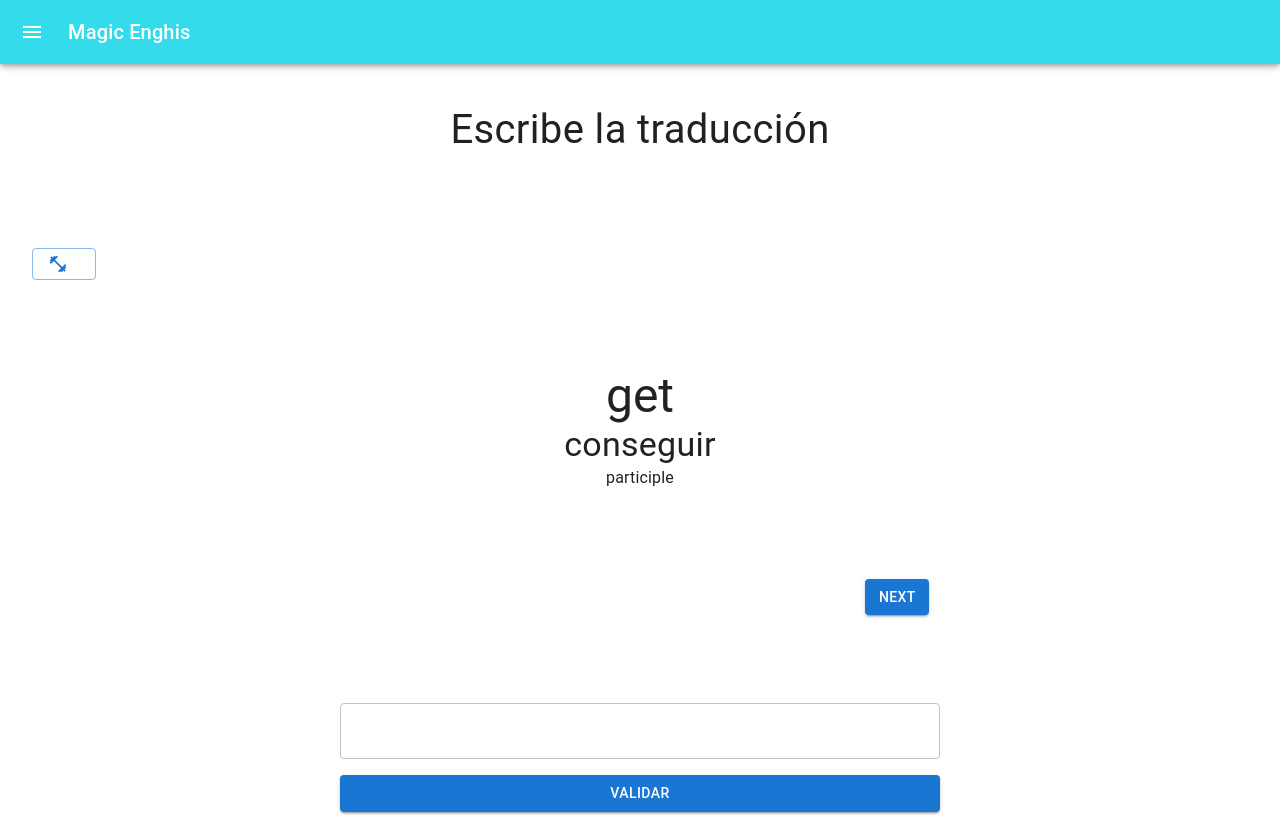
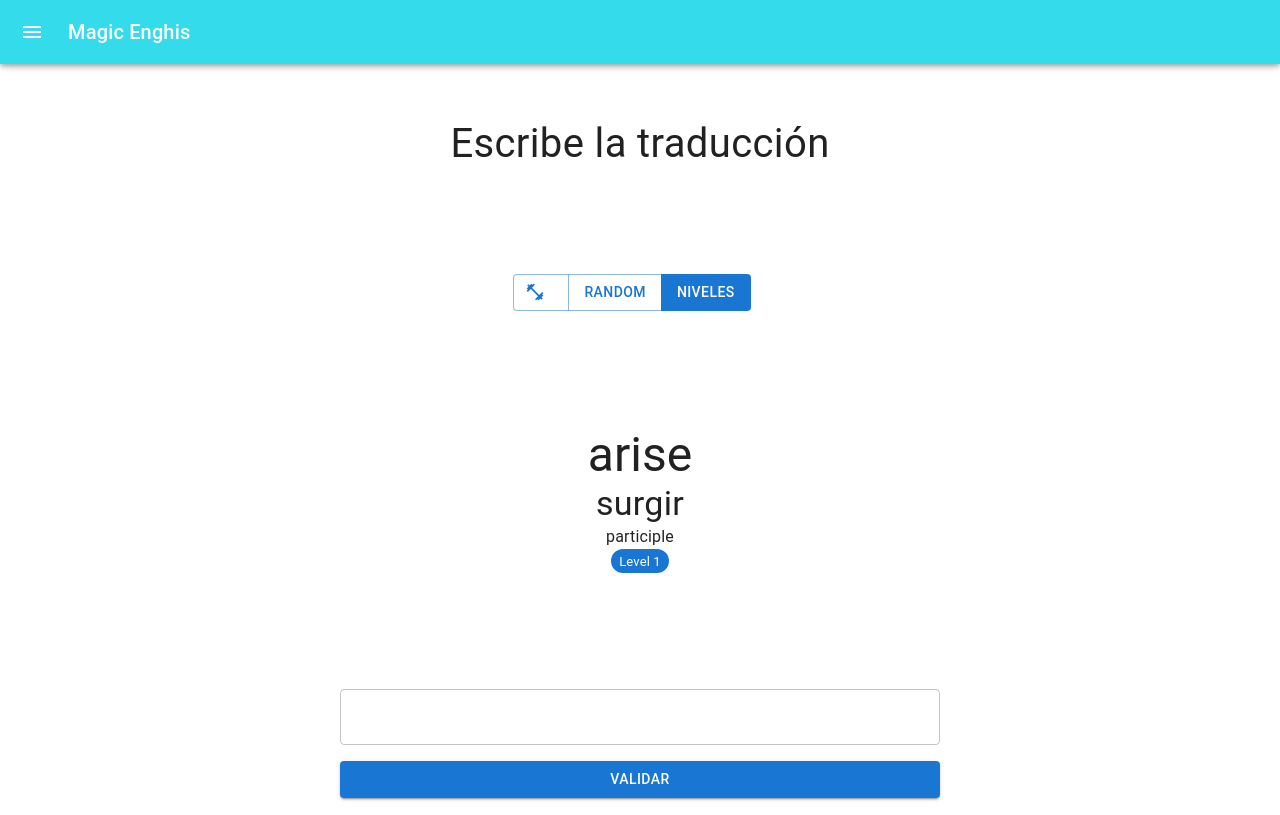
Before and after one commit to Magic-Kowel/MagicEnghis, a React (Vite) app: page / in a window 1280 px wide. Shown: the top 815 px of the page. Built offline with nearby package versions, Linux system fonts and the light colour scheme.

Commit message:
mode game iregulat verbs

```diff
--- a/src/components/DataTable/StackTable.jsx
+++ b/src/components/DataTable/StackTable.jsx
@@ -18,7 +18,8 @@ function StackTable({ listTitles, listKeys, dataList, listButtons, id }) {
             boxShadow: 5,
             marginTop: "0.5rem",
             width: "100%",
-            overflow: "hidden",
+            maxHeight: "80svh",
+            overflow: "scroll",
             paddingTop: "0.5rem",
           }}
         >
--- a/src/pathList.js
+++ b/src/pathList.js
@@ -1,23 +1,23 @@
 export const listPathMemorizeWords = [
     {
         path: "daysWeeks",
-        title: "days Weeks"
+        title: "Days Weeks"
     },
     {
 
         path: "familyMembers",
-        title: "family Members"
+        title: "Family Members"
     },
     {
         path: "fruits",
-        title: "fruits"
+        title: "Fruits"
     },
     {
         path: "months",
-        title: "months"
+        title: "Months"
     },
     {
         path: "seasons",
-        title: "seasons"
+        title: "Seasons"
     }
 ]
--- a/src/views/IrregularsVerbs.jsx
+++ b/src/views/IrregularsVerbs.jsx
@@ -9,6 +9,8 @@ import {
   Grid,
   useMediaQuery,
   useTheme,
+  ButtonGroup,
+  Chip,
 } from "@mui/material";
 import { randomIndex } from "../tools/randomIndex";
 import DataTable from "../components/DataTable/DataTable";
@@ -22,14 +24,20 @@ const getRandomProperty = (obj) => {
   const randomKey = keys[Math.floor(Math.random() * keys.length)];
   return randomKey;
 };
-
+const MODE = Object.freeze({
+  LEARN: 0, // Fixed potential typo from 'rearn'
+  RANDOM: 1,
+  LEVEL: 2,
+});
 const IrregularsVerbs = () => {
-  const [randomIndexList, setRandomIndexList] = useState(0);
+  const [indexList, setIndexList] = useState(0);
   const [randomProperty, setRandomProperty] = useState("infinitive");
   const [isLearn, setIsLearn] = useState(false);
   const [text, setText] = useState("");
   const [search, setSearch] = useState("");
   const [listFilter, setListFilter] = useState("");
+  const [mode, setMode] = useState(MODE.LEVEL);
+  const [level, setLevel] = useState(0);
   const theme = useTheme();
   const isMobile = useMediaQuery(theme.breakpoints.down("md"));
   useEffect(() => {
@@ -48,24 +56,37 @@ const IrregularsVerbs = () => {
       }) || [];
     setListFilter(result.length === 0 ? verbsIrregularsList : result);
   }, [search]);
-  const handleRandom = () => {
+  function handleModeGame(result) {
+    let nextLevel = level;
+    if (mode === MODE.LEVEL) {
+      if (result) {
+        nextLevel = level + 1;
+        setLevel(nextLevel);
+      } else {
+        nextLevel = 0;
+        setLevel(nextLevel);
+      }
+    }
+    handleRandom(nextLevel);
+  }
+  const handleRandom = (nextLevel = level) => {
     const index = randomIndex(verbsIrregularsList);
-    setRandomIndexList(index);
+    setIndexList(mode === MODE.LEVEL ? nextLevel : index);
     const property = getRandomProperty(verbsIrregularsList[index]);
     setRandomProperty(property);
   };
   const handleValidate = () => {
     const result =
-      verbsIrregularsList[randomIndexList][randomProperty].toLowerCase() ==
+      verbsIrregularsList[indexList][randomProperty].toLowerCase() ==
       text.toLowerCase();
     Swal.fire({
       icon: result ? "success" : "error",
       title: result ? "¡Correcto!" : "Incorrecto",
       text: !result
-        ? `Respuesta correcta: ${verbsIrregularsList[randomIndexList][randomProperty]}`
+        ? `Respuesta correcta: ${verbsIrregularsList[indexList][randomProperty]}`
         : "¡Bien hecho!",
     });
-    handleRandom();
+    handleModeGame(result);
     setText("");
   };
   return (
@@ -87,20 +108,39 @@ const IrregularsVerbs = () => {
                 <Title title="Escribe la traducción" />
               </Box>
             </Grid>
-            <Grid item ml={4} xs={12}>
+            <ButtonGroup variant="outlined" aria-label="Options mode game">
               <LearnButton isLearn={isLearn} setIsLearn={setIsLearn} />
-            </Grid>
+              <Button
+                onClick={() => setMode(MODE.RANDOM)}
+                variant={MODE.RANDOM === mode ? "contained" : "outlined"}
+              >
+                Random
+              </Button>
+              <Button
+                onClick={() => setMode(MODE.LEVEL)}
+                variant={MODE.LEVEL === mode ? "contained" : "outlined"}
+              >
+                Niveles
+              </Button>
+            </ButtonGroup>
             <Grid item xs={12}>
               <Box sx={{ textAlign: "center" }}>
                 <Typography variant="h3">
-                  {verbsIrregularsList[randomIndexList].infinitive}
+                  {verbsIrregularsList[indexList].infinitive}
                 </Typography>
                 <Typography variant="h4">
-                  {verbsIrregularsList[randomIndexList].translation}
+                  {verbsIrregularsList[indexList].translation}
                 </Typography>
                 <Typography>{randomProperty}</Typography>
+                <Chip
+                  label={`Level ${level + 1}`}
+                  variant="filled"
+                  color="primary"
+                  size="small"
+                />
               </Box>
             </Grid>
+            {MODE.RANDOM === mode && (
               <Grid
                 container
                 justifyContent="flex-end"
@@ -122,6 +162,7 @@ const IrregularsVerbs = () => {
                   </Box>
                 </Grid>
               </Grid>
+            )}
             <Grid item xs={12} sm={12} md={12} lg={6}>
               <Box sx={{ textAlign: "center", marginX: 2 }}>
                 <TextField
```
Lines whose indentation alone changed are shown as unchanged.
